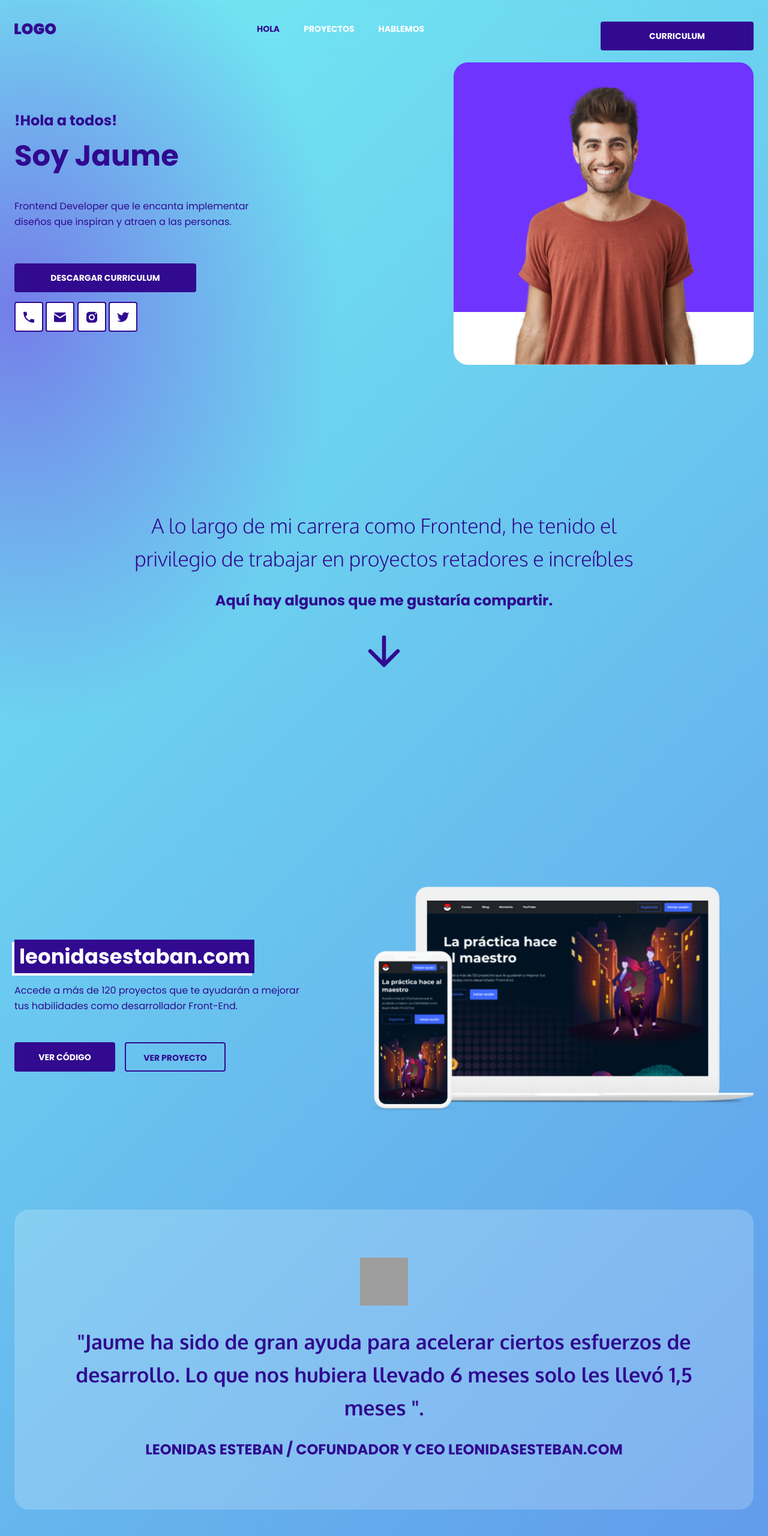
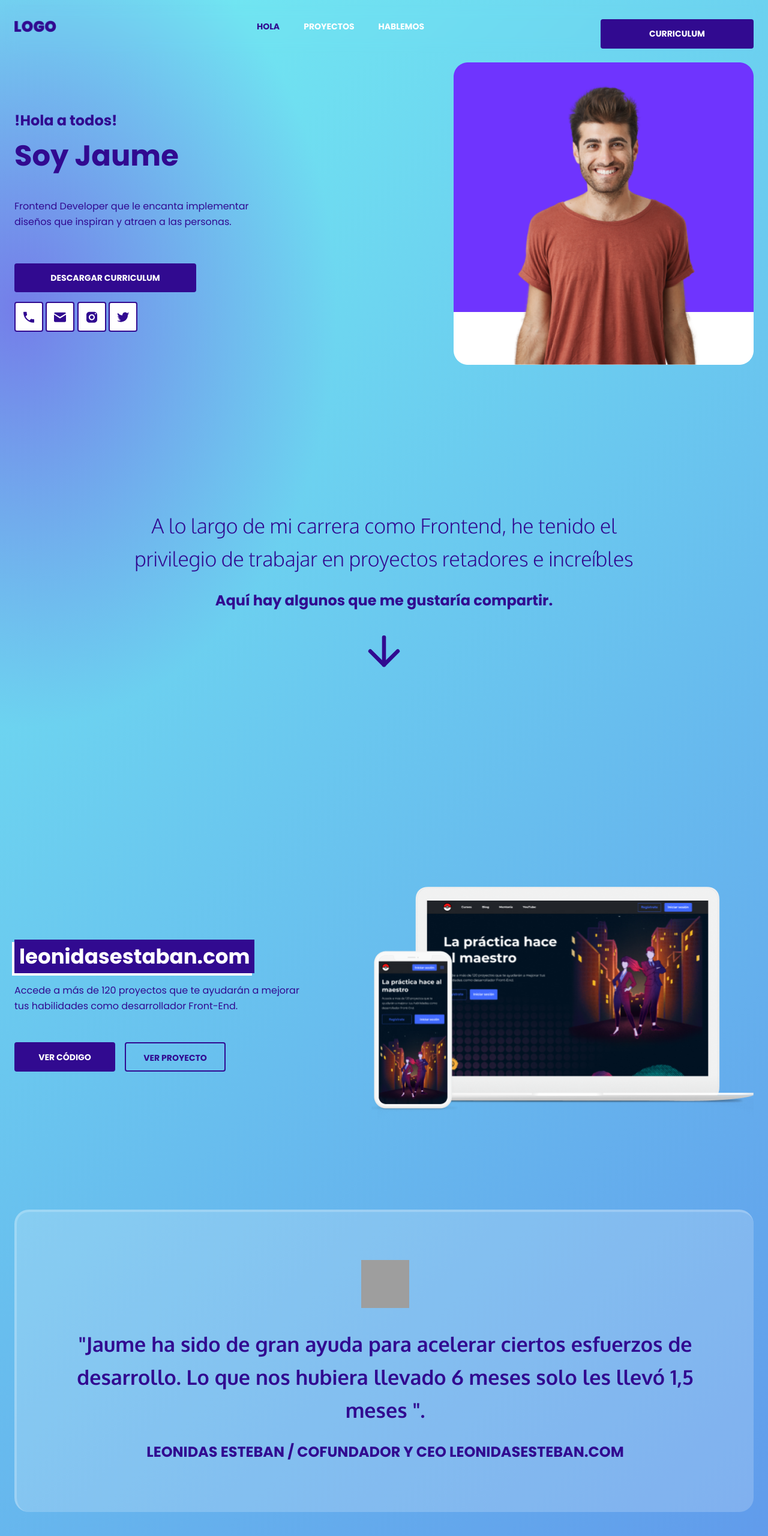
Before and after one commit to Abascal-jorge/portafolio-jaume, a plain HTML site: page index.html in a window 1280 px wide. Shown: the top 2560 px of the page at 60% size. Drawn offline with Linux system fonts and the light colour scheme; grey boxes are pictures that could not be loaded.

Commit message:
Finalizando proyecto

```diff
--- a/estilos/contactanos.css
+++ b/estilos/contactanos.css
@@ -1,5 +1,7 @@
 .contactanos{
     padding: 40px 0 80px 0;
+    max-width: 543px;
+    margin: auto;
 }
 
 .contactanos p{
@@ -45,10 +47,6 @@ form .items textarea{
 
 
 @media screen and (min-width: 768px){
-    .contactanos{
-        width: 543px;
-        margin: auto;
-    }
 
     .contactanos .enlace-fijo{
         display: block;
--- a/estilos/header.css
+++ b/estilos/header.css
@@ -1,9 +1,12 @@
 .header{
+    backdrop-filter: blur(10px);
+    block-size: 80px;
+    position: sticky;
+    top: 0;
+}
+
+.header-nav{
     display: flex;
     justify-content:space-between;
     align-items: center;
-    block-size: 80px;
-    position: sticky;
-    top: 0;
-    backdrop-filter: blur(10px);
 }
--- a/estilos/proyectos.css
+++ b/estilos/proyectos.css
@@ -64,6 +64,8 @@
     border-radius: 24px;
     padding: 24px;
     margin: 40px 0 80px 0;
+    border-block-start: 4px solid rgba(255, 255, 255, .2);
+    border-inline-start: 4px solid rgba(255, 255, 255, .2);
 }
 
 .img-testimonio{
--- a/index.html
+++ b/index.html
@@ -12,8 +12,9 @@
     <link href="https://fonts.googleapis.com/css2?family=Oxygen:wght@300;700&display=swap" rel="stylesheet">
 </head>
 <body>
-    <div class="wrapper">
-        <header class="header">
+
+    <header class="header">
+        <div class="header-nav wrapper">
             <img src="./assets/logo.png" width="70" height="20" alt="Logo Empresa">
             <nav class="menu">
                 <ul>
@@ -24,8 +25,10 @@
             </nav>
             <button class="button">Curriculum</button>
             <!--<button class="button is-secondary">Curriculum</button>-->
-        </header>
+        </div>
+    </header>
 
+    <div class="wrapper">
 
         <section class="hero" id="main">
             <div class="hero-img">
@@ -49,7 +52,7 @@
             </div>
         </section>
 
-        <section class="proyectos" id="proyectos">
+        <section class="proyectos" id="proyect">
             <div class="presentacion">
                 <p class="proyec-description">
                     A lo largo de mi carrera como Frontend, he tenido
```
Also changed, not shown: Thumbnail-portafolio_jaume.jpg (deleted), 1 other file.
